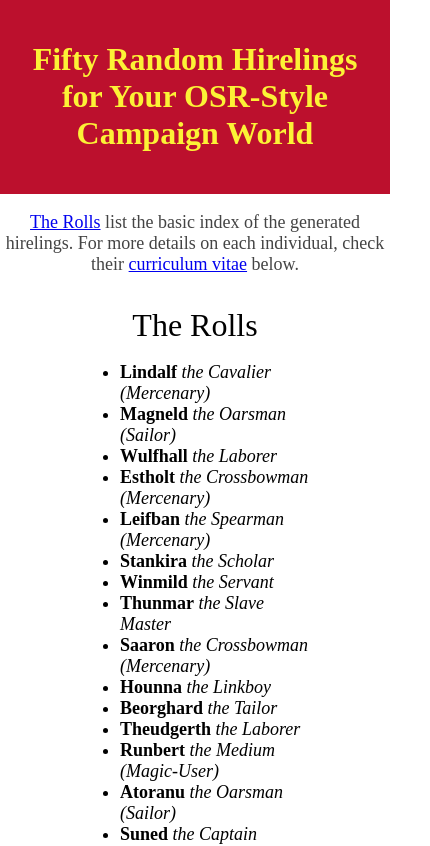
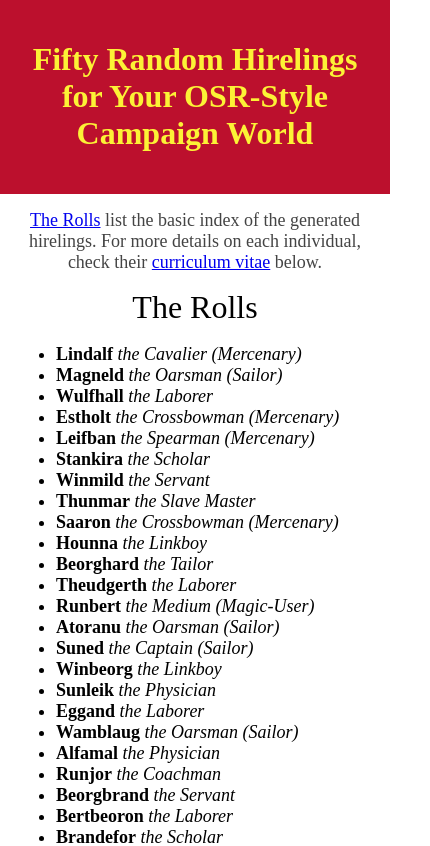
Before and after one commit to ToddAT/hireling-generator, a React (Create React App) app: page / in a window 390 px wide. Shown: the top 846 px of the page, 430 px wide, since content can reach past the window. Built offline with nearby package versions, Linux system fonts and the light colour scheme; a web font is replaced by a local one.

Commit message:
Responsive Design Fixes

```diff
--- a/src/App.css
+++ b/src/App.css
@@ -35,3 +35,31 @@
   from { transform: rotate(0deg); }
   to { transform: rotate(360deg); }
 }
+
+@media only screen and (max-width: 768px) {
+  .content-wrapper {
+    margin: 0 2rem;
+  }
+}
+
+@media only screen and (max-width: 479px) {
+  .content-wrapper {
+    margin: 0 1rem;
+  }
+
+  .App-intro {
+    margin: 1rem;
+  }
+}
+
+@media only screen and (max-width: 480px) {
+  .App-intro {
+    margin: 1rem;
+  }
+}
+
+@media only screen and (min-width: 481px) and (max-width: 768px) {
+  .App-intro {
+    margin: 1rem 10rem;
+  }
+}
--- a/src/assets/css/retainerList.css
+++ b/src/assets/css/retainerList.css
@@ -5,7 +5,7 @@ font-family: 'Gaegu', cursive;
 */
 
 .section-header {
-	margin: 1em 0 .5em 0;
+	margin: 1rem 0 .5rem 0;
 	font-size: xx-large;
 	font-family: 'Chicle', cursive;
 }
@@ -134,3 +134,28 @@ font-family: 'Gaegu', cursive;
 	text-align: center;
 	text-transform: uppercase;
 }
+
+@media only screen and (max-width: 320px) {
+	.index-card {
+		margin-left: 0;
+		margin-right: 0;
+		padding: 0;
+		width: 280px;
+	}
+
+	.attribute-list-header {
+		font-size: small;
+	}
+}
+
+@media only screen and (max-width: 480px) {
+	.retainer-list-summary {
+		font-size: large;
+	}
+}
+
+@media only screen and (min-width: 481px) and (max-width: 768px) {
+	.retainer-list-summary {
+		font-size: x-large;
+	}
+}
```
